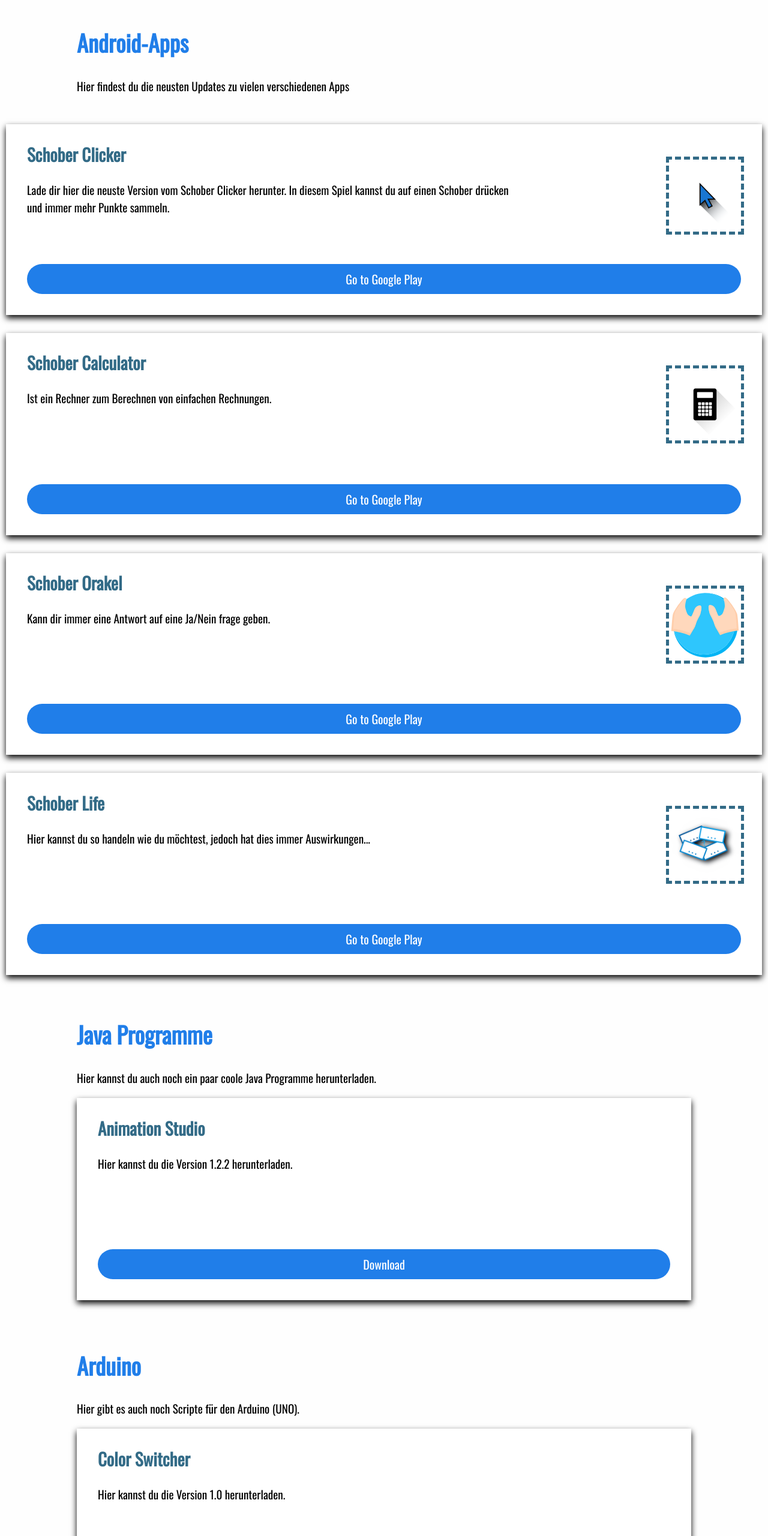
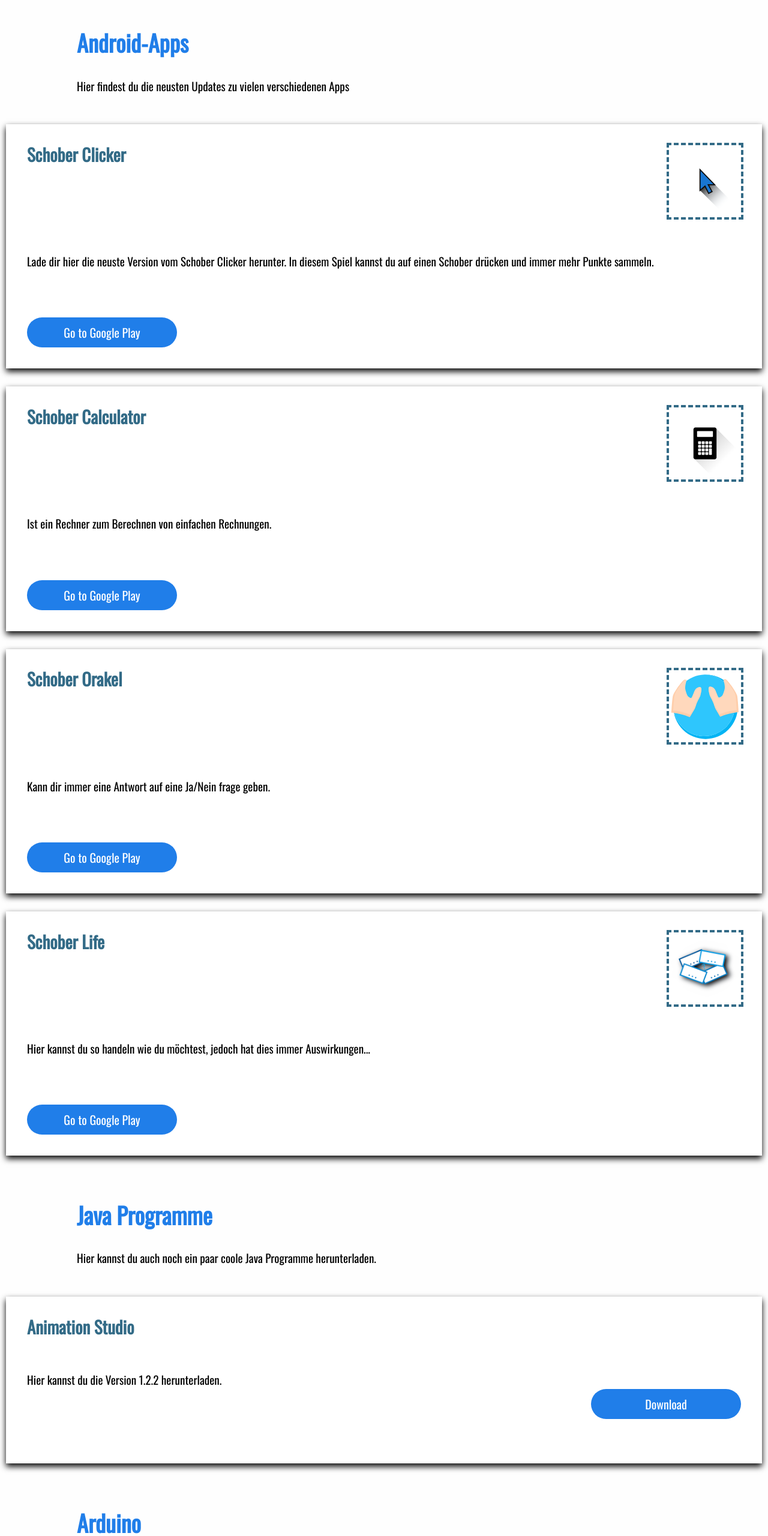
Before and after one commit to 2tefan/Schober-Website, a plain HTML site: page downloads.html in a window 1280 px wide. Shown: the part 240-2800 px from the top of the page at 60% size. Drawn offline with nearby package versions, Linux system fonts and the light colour scheme; files that its build step writes are made by us from their sources.

Commit message:
Refined the downloads page

```diff
--- a/downloads.html
+++ b/downloads.html
@@ -73,92 +73,99 @@
 			</section>
 
 			<div class="grid-container">
-				<section class="downloadItem grid-item">
-					<h2>Schober Clicker</h2>
-					<img src="src/schoberClicker.svg" class="aniIMG">
+				<section class="card">
+					<h2 class="header">Schober Clicker</h2>
+					<img src="src/schoberClicker.svg" class="aniIMG icon">
 					<p>
-						Lade dir hier die neuste Version vom Schober Clicker herunter. In diesem Spiel kannst du auf einen Schober drücken und immer mehr Punkte sammeln.</br>
+						Lade dir hier die neuste Version vom Schober Clicker herunter. In diesem Spiel kannst du auf einen Schober drücken und immer mehr Punkte sammeln.
 					</p>
-					<a class="btn btn--left" href="https://play.google.com/store/apps/details?id=at.schiebung.stefan.schober0008">Go to Google Play</a>
+					<a class="btn" href="https://play.google.com/store/apps/details?id=at.schiebung.stefan.schober0008">Go to Google Play</a>
 				</section>
 
-				<section class="downloadItem">
-					<h2>Schober Calculator</h2>
-					<img src="src/schoberCalculator.svg" class="aniIMG">
+				<section class="card">
+					<h2 class="header">Schober Calculator</h2>
+					<img src="src/schoberCalculator.svg" class="aniIMG icon">
 					<p>
-						Ist ein Rechner zum Berechnen von einfachen Rechnungen.</br>
-					</p><br>
-					<a class="btn btn--left" href="https://play.google.com/store/apps/details?id=at.schiebung.stefan.schober0015">Go to Google Play</a>
+						Ist ein Rechner zum Berechnen von einfachen Rechnungen.
+					</p>
+					<a class="btn" href="https://play.google.com/store/apps/details?id=at.schiebung.stefan.schober0015">Go to Google Play</a>
 				</section>
 
-				<section class="downloadItem">
-					<h2>Schober Orakel</h2>
-					<img src="src/schoberOrakel.svg" class="aniIMG">
+				<section class="card">
+					<h2 class="header">Schober Orakel</h2>
+					<img src="src/schoberOrakel.svg" class="aniIMG icon">
 					<p>
-						Kann dir immer eine Antwort auf eine Ja/Nein frage geben.</br>
+						Kann dir immer eine Antwort auf eine Ja/Nein frage geben.
 					</p>
-					<br>
-					<a class="btn btn--left" href="https://play.google.com/store/apps/details?id=at.schiebung.stefan.schober0018">Go to Google Play</a>
+					<a class="btn" href="https://play.google.com/store/apps/details?id=at.schiebung.stefan.schober0018">Go to Google Play</a>
 				</section>
 
-				<section class="downloadItem">
-					<h2>Schober Life</h2>
-					<img src="src/schoberLife.png" class="aniIMG">
+				<section class="card">
+					<h2 class="header">Schober Life</h2>
+					<img src="src/schoberLife.png" class="aniIMG icon">
 					<p>
-						Hier kannst du so handeln wie du möchtest, jedoch hat dies immer Auswirkungen...</br>
+						Hier kannst du so handeln wie du möchtest, jedoch hat dies immer Auswirkungen...
 					</p>
-					<br>
-					<a class="btn btn--left" href="https://play.google.com/store/apps/details?id=com.schober.schoberLife">Go to Google Play</a>
+					<a class="btn" href="https://play.google.com/store/apps/details?id=com.schober.schoberLife">Go to Google Play</a>
 				</section>
 			</div>
 		</article>
 
-		<article class="text" id="javaPrograms">
+		<article id="javaPrograms">
+			<section class="text">
 				<h1>Java Programme</h1>
 				<p>
 					Hier kannst du auch noch ein paar coole Java Programme herunterladen.
 				</p>
+			</section>
 
-			<section class="downloadItem">
-				<h2>Animation Studio</h2>
+			<div class="grid-container">
+				<section class="card--withouticon">
+					<h2 class="header">Animation Studio</h2>
 					<p>
 						Hier kannst du die Version 1.2.2 herunterladen.
 					</p>
 					<br>
-				<a class="btn btn--right" download href="download/java/animationStudio.jar">Download</a>
+					<a class="btn" download href="download/java/animationStudio.jar">Download</a>
 				</section>
+			</div>
 		</article>
 
-		<article class="text" id="arduino">
+		<article id="arduino">
+			<section class="text">
 				<h1>Arduino</h1>
 				<p> Hier gibt es auch noch Scripte für den Arduino (UNO).</p>
+			</section>
 
-			<section class="downloadItem">
-				<h2>Color Switcher</h2>
+
+			<div class="grid-container">
+				<section class="card--withouticon">
+					<h2 class="header">Color Switcher</h2>
 					<p>
 						Hier kannst du die Version 1.0 herunterladen.
 					</p>
 					<br>
-				<a class="btn btn--right" download href="download/arduino/Arduino_Color_Switcher.ino">Download</a>
+					<a class="btn" download href="download/arduino/Arduino_Color_Switcher.ino">Download</a>
 				</section>
 
-			<section class="downloadItem">
-				<h2>Number Switcher</h2>
+				<section class="card--withouticon">
+					<h2 class="header">Number Switcher</h2>
 					<p>
 						Hier kannst du die Version 1.0 herunterladen.
 					</p>
 					<br>
-				<a class="btn btn--right" download href="download/arduino/Arduino_Number_Switcher.ino">Download</a>
+					<a class="btn" download href="download/arduino/Arduino_Number_Switcher.ino">Download</a>
 				</section>
 
-			<section class="downloadItem">
-				<h2>MBot</h2>
+				<section class="card--withouticon">
+					<h2 class="header">MBot</h2>
 					<p>
 						Hier kannst du die Version 0.1 herunterladen.
 					</p>
 					<br>
-				<a class="btn btn--right" download href="download/arduino/MBot.ino">Download</a>
+					<a class="btn" download href="download/arduino/MBot.ino">Download</a>
 				</section>
+			</div>
 		</article>
 	</main>
 	<footer id="footer">
@@ -166,4 +173,4 @@
 	</footer>
 </body>
 
-</html
+</html>
--- /dev/null
+++ b/sass/base/_card.scss
@@ -0,0 +1,48 @@
+// main: ../main.scss
+
+.card,
+.card--withouticon {
+  display: inline-grid;
+  grid-template-columns: repeat(1, 1fr);
+  background-color: white;
+  padding: 5px 35px 35px;
+  margin-bottom: 30px;
+  box-shadow: 0 5px 10px 0 black;
+  grid-gap: 10px;
+
+  a:visited {
+    color: $nearlyWhite;
+  }
+}
+
+.header {
+  text-align: center;
+}
+@media (min-width: $min-width) {
+  .card {
+    grid-template-areas: 'headline headline image' 'text text text' 'button . .';
+    grid-template-columns: 250px auto $img-size;
+  }
+
+  .card--withouticon {
+    grid-template-areas: 'headline headline headline' 'text text button';
+    grid-template-columns: 250px auto 250px;
+  }
+
+  .header {
+    text-align: left;
+    grid-area: headline;
+  }
+
+  .btn {
+    grid-area: button;
+  }
+
+  .icon {
+    grid-area: image;
+  }
+
+  p {
+    grid-area: text;
+  }
+}
--- a/sass/base/_grid.scss
+++ b/sass/base/_grid.scss
@@ -4,7 +4,7 @@
   display: grid;
   grid-template-columns: repeat(1, 1fr);
   padding: 10px;
-  grid-column-gap: 50px;
+  grid-column-gap: 30px;
 }
 
 .grid-item {
@@ -15,7 +15,6 @@
   .grid-container {
     display: grid;
     grid-template-columns: repeat(2, 1fr);
-    padding: 50px;
-    grid-column-gap: 50px;
+    padding: 70px;
   }
 }
--- a/sass/components/_buttons.scss
+++ b/sass/components/_buttons.scss
@@ -13,6 +13,7 @@
   display: block;
   text-align: center;
   margin-top: 30px;
+  white-space: nowrap;
 
   &:hover {
     background-color: $greyieBlueColor;
@@ -26,17 +27,7 @@
 }
 @media (min-width: $min-width) {
   .btn {
-    margin-top: 80px;
+    margin-top: 50px;
   }
 }
-@media (min-width: $tablet-size) {
-  .btn {
-    width: 25%;
-
-    &--right
-    {
-      float: right;
-        margin-top: -35px;
-    }
-  }
-}
+@media (min-width: $tablet-size) {}
--- /dev/null
+++ b/sass/components/_images.scss
@@ -0,0 +1,9 @@
+// main: ../main.scss
+
+img {
+  max-width: $img-size;
+  max-height: $img-size;
+  display: block;
+  margin-left: auto;
+  margin-right: auto;
+}
--- a/sass/layout/_downloads.scss
+++ b/sass/layout/_downloads.scss
@@ -1,32 +1,8 @@
 // main: ../main.scss
 
-#androidApps {
-  img {
-    float: center;
-    outline-style: dashed;
-    outline-width: 4px;
-    outline-color: $greyieBlueColor;
-    margin: 30px auto;
-  }
+.icon {
+  outline-style: dashed;
+  outline-width: 4px;
+  outline-color: $greyieBlueColor;
+  margin: 30px auto;
 }
-
-.downloadItem {
-  background-color: white;
-  padding: 5px 35px 35px;
-  margin-bottom: 30px;
-  box-shadow: 0 5px 10px 0 black;
-
-  a:visited {
-    color: $nearlyWhite;
-  }
-}
-@media (min-width: $min-width) {
-  #androidApps {
-    img {
-      float: right;
-      margin-left: 20%;
-      margin-top: -3%;
-      outline-width: 5px;
-    }
-  }
-}
--- a/sass/layout/_index.scss
+++ b/sass/layout/_index.scss
@@ -20,14 +20,6 @@ h1 {
 #discordIframe {
   height: 500px;
   width: 100%;
-}
-
-img {
-  max-width: $img-size;
-  max-height: $img-size;
-  display: block;
-  margin-left: auto;
-  margin-right: auto;
 }
 
 .imageAnchor:focus {
--- a/sass/main.scss
+++ b/sass/main.scss
@@ -3,9 +3,11 @@
 @import 'base/footer';
 @import 'base/navbar';
 @import 'base/text';
-@import 'base/_grid';
+@import 'base/grid';
+@import 'base/card';
 
 @import 'components/buttons';
+@import 'components/images';
 
 @import 'layout/index';
 @import 'layout/downloads';
```
Also changed, not shown: css/main.css. Lines whose indentation alone changed are shown as unchanged.
